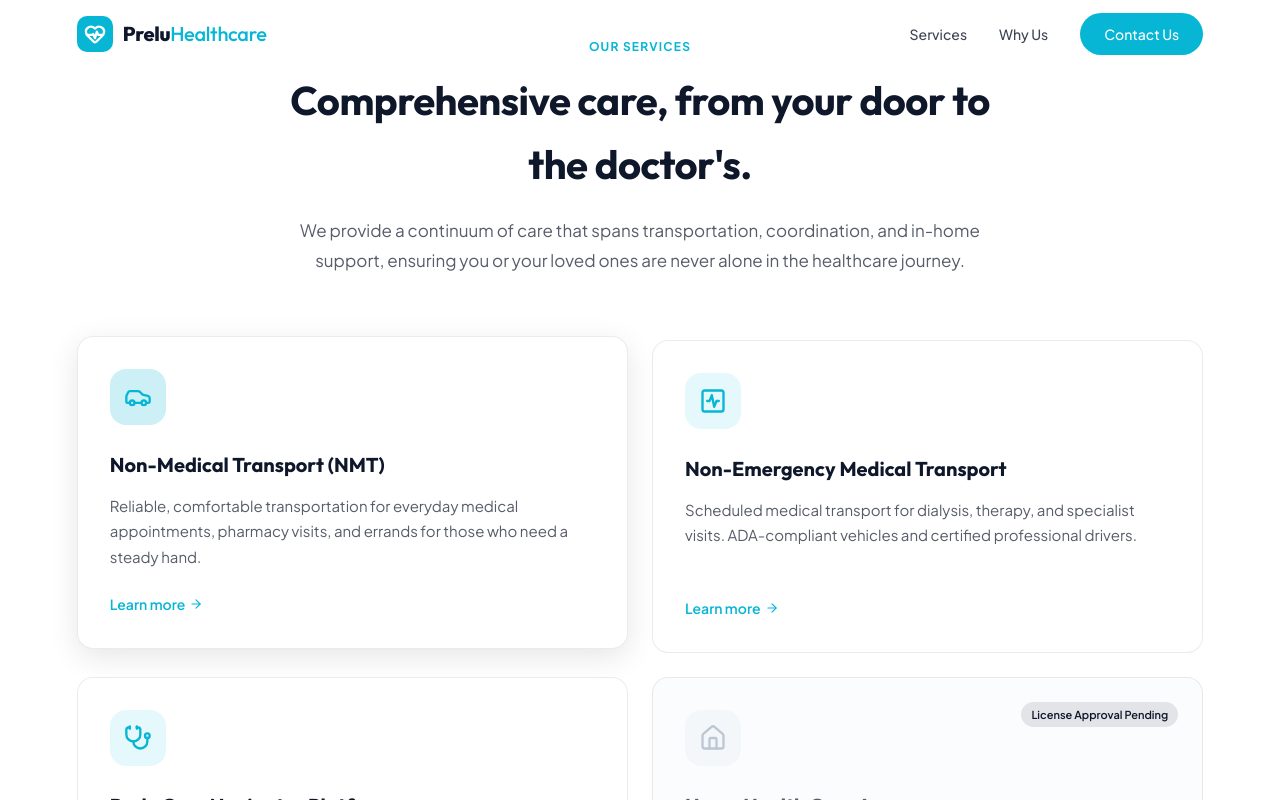
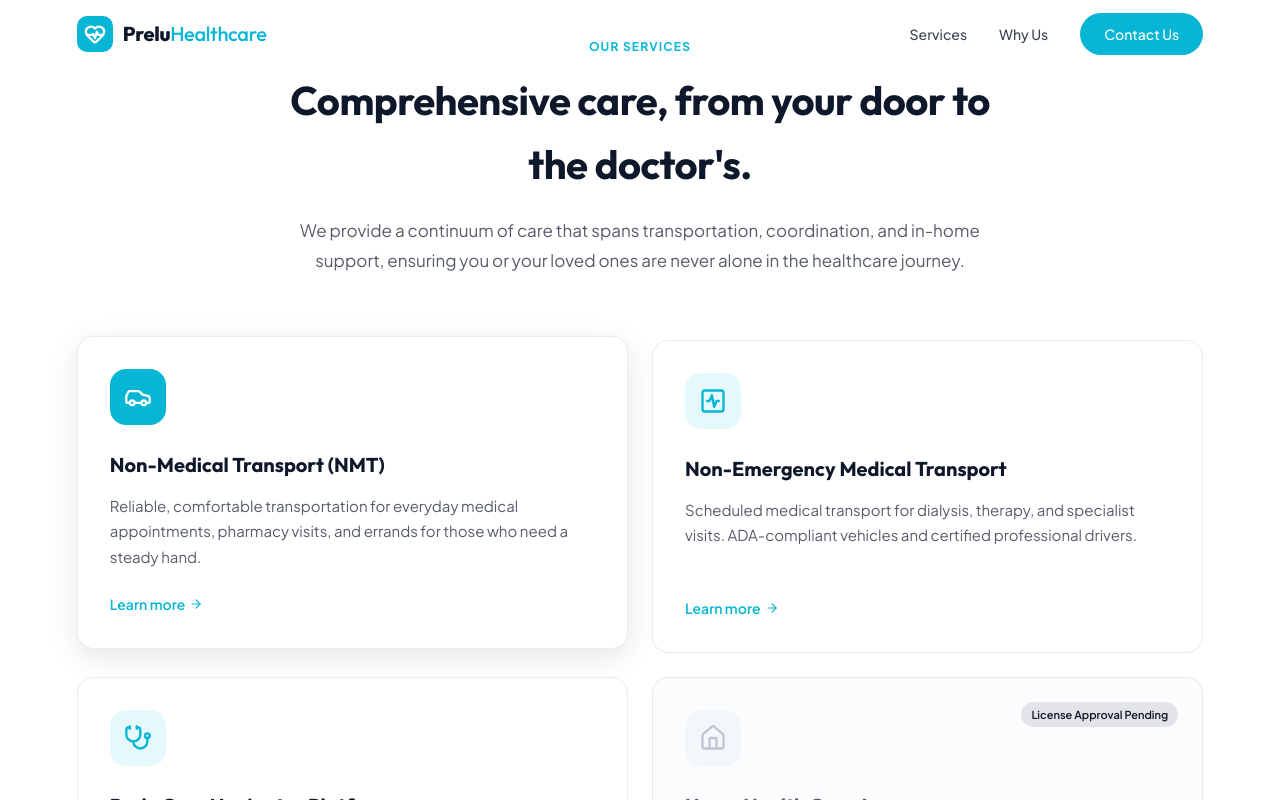
Before and after one commit to prelu-healthcare/landing, a React (Create React App) app in the folder prelu-healthcare/: page / in a window 1280 px wide. In both pictures the pointer is over the element 137 px from the left and 1219 px from the top of the page. Shown: the part 819-1619 px from the top of the page. Built offline with nearby package versions, Linux system fonts and the light colour scheme.

Commit message:
fix icon hover solid teal background

```diff
--- a/prelu-healthcare/src/App.css
+++ b/prelu-healthcare/src/App.css
@@ -95,7 +95,7 @@ a { text-decoration: none; color: inherit; }
 .service-card.coming { background: rgba(248,250,252,0.5); }
 .service-tag { position: absolute; top: 24px; right: 24px; background: rgba(15,23,42,0.1); color: var(--dark); font-size: 11px; font-weight: 600; padding: 4px 10px; border-radius: 50px; }
 .service-icon { width: 56px; height: 56px; background: rgba(6,182,212,0.1); border-radius: 16px; display: flex; align-items: center; justify-content: center; margin-bottom: 24px; color: var(--teal); transition: background 0.2s, color 0.2s; }
-.service-card.active:hover .service-icon { background: rgba(6,182,212,0.2); color: var(--teal); }
+.service-card.active:hover .service-icon { background: var(--teal); color: white; }
 .service-icon.dim { background: #f1f5f9; color: #94a3b8; }
 .service-card.dim, .service-icon.dim { opacity: 0.6; }
 .service-card h4 { font-size: 20px; font-weight: 700; color: var(--dark); margin-bottom: 12px; }
```
